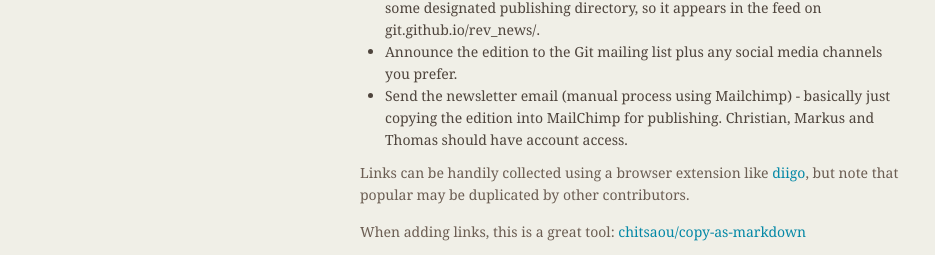
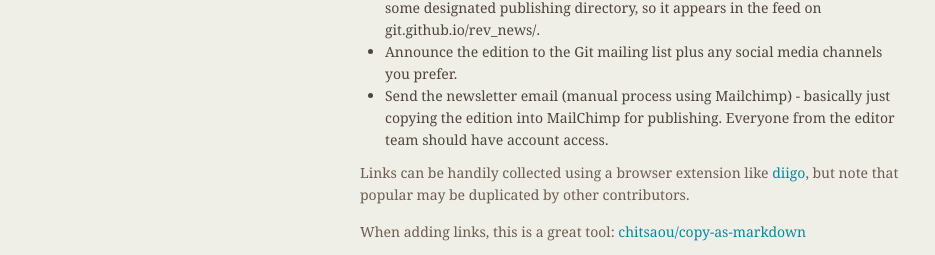
Before and after one commit to git/git.github.io, a Jekyll site: the page built from rev_news/news_sources.md, in a window 1280 px wide. Shown: the part 894-1149 px from the top of the page, without its empty margins (174-1109 px from the left). Built offline with Jekyll 4.4.1, drawn with Linux system fonts in a browser that asks for light colours.

Commit message:
news_sources: use 'editor team' instead of specific names

```diff
--- a/rev_news/news_sources.md
+++ b/rev_news/news_sources.md
@@ -45,7 +45,7 @@ For every upcoming edition, do the following:
   into some designated publishing directory, so it appears in
   the feed on git.github.io/rev_news/.
 * Announce the edition to the Git mailing list plus any social media channels you prefer.
-* Send the newsletter email (manual process using Mailchimp) - basically just copying the edition into MailChimp for publishing. Christian, Markus and Thomas should have account access.
+* Send the newsletter email (manual process using Mailchimp) - basically just copying the edition into MailChimp for publishing. Everyone from the editor team should have account access.
 
 Links can be handily collected using a browser extension like [diigo](https://www.diigo.com/user/Tfnico/gitrevnews), but note that popular may be duplicated by other contributors.
 
```
